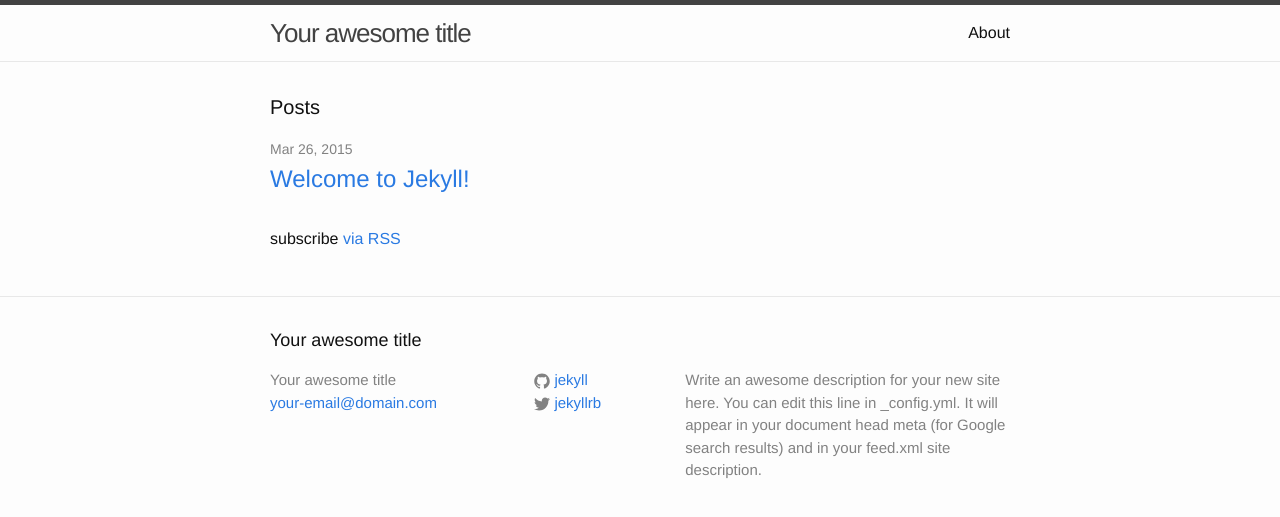
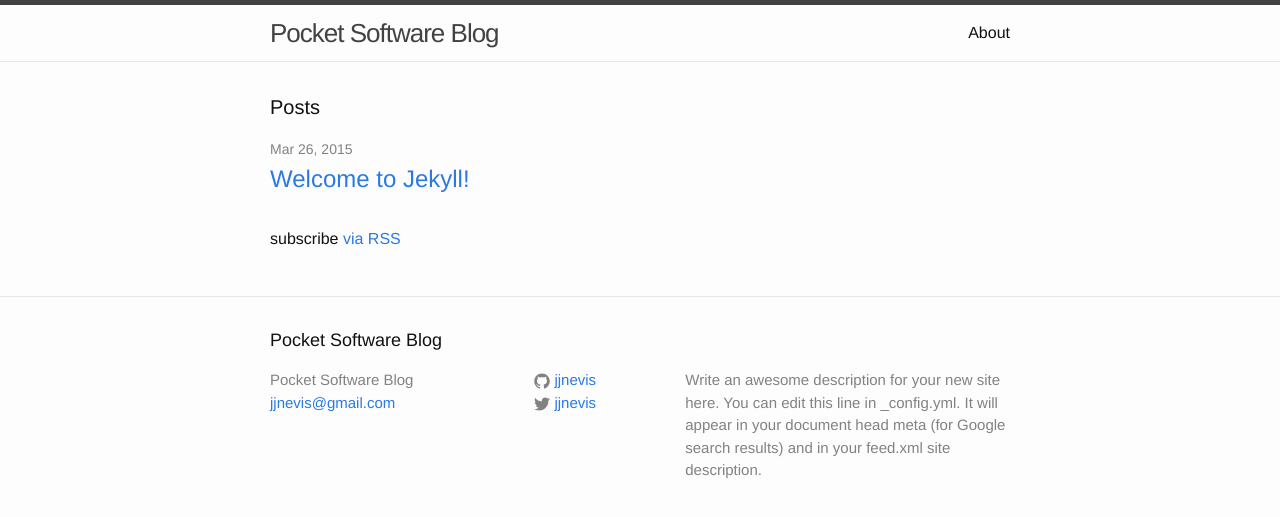
Before and after one commit to jjnevis/test_jekyll, a Jekyll site: the page built from index.html, in a window 1280 px wide. Shown: the top 517 px of the page. Built offline with Jekyll 4.4.1, drawn with Linux system fonts in a browser that asks for light colours.

Commit message:
site settings

```diff
--- a/_config.yml
+++ b/_config.yml
@@ -1,14 +1,14 @@
 # Site settings
-title: Your awesome title
-email: your-email@domain.com
+title: Pocket Software Blog
+email: jjnevis@gmail.com
 description: > # this means to ignore newlines until "baseurl:"
   Write an awesome description for your new site here. You can edit this
   line in _config.yml. It will appear in your document head meta (for
   Google search results) and in your feed.xml site description.
 baseurl: "" # the subpath of your site, e.g. /blog/
-url: "http://yourdomain.com" # the base hostname & protocol for your site
-twitter_username: jekyllrb
-github_username:  jekyll
+url: "http://pocket.software" # the base hostname & protocol for your site
+twitter_username: jjnevis
+github_username:  jjnevis
 
 # Build settings
 markdown: kramdown
```
